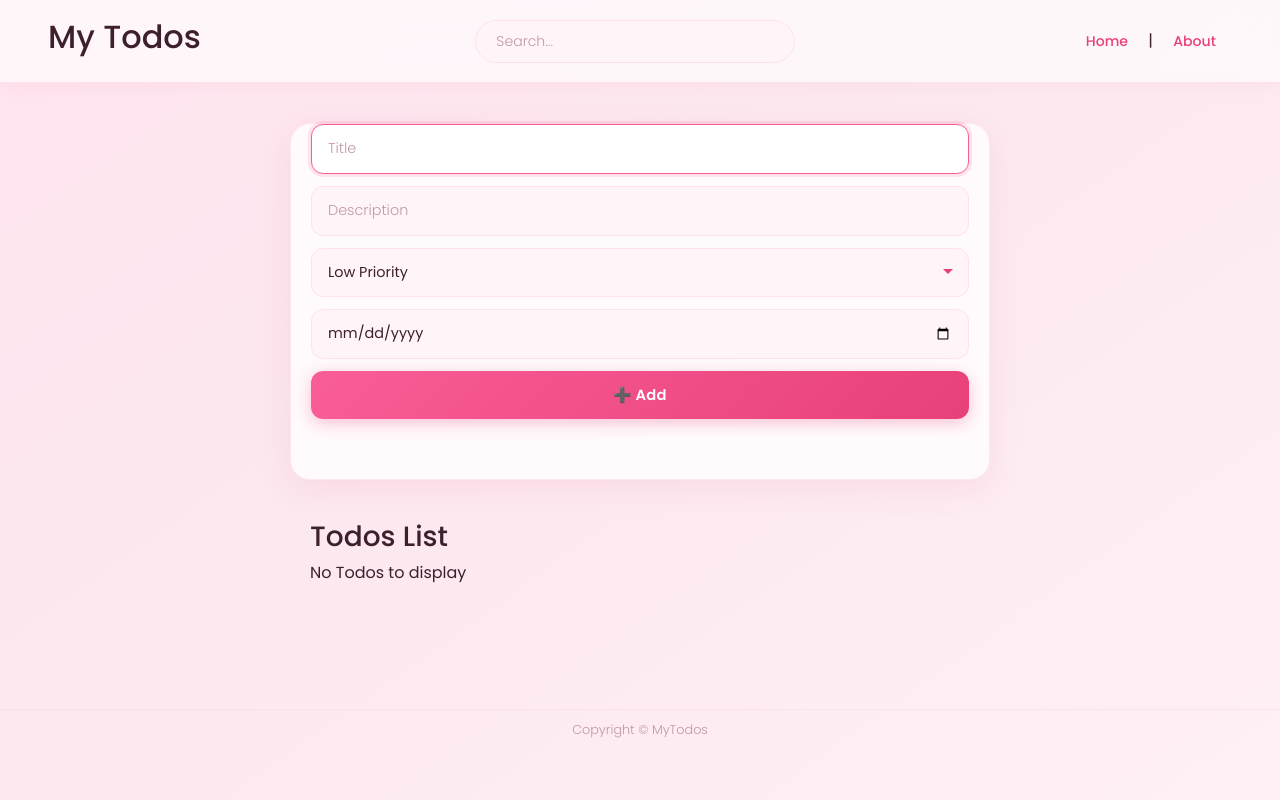
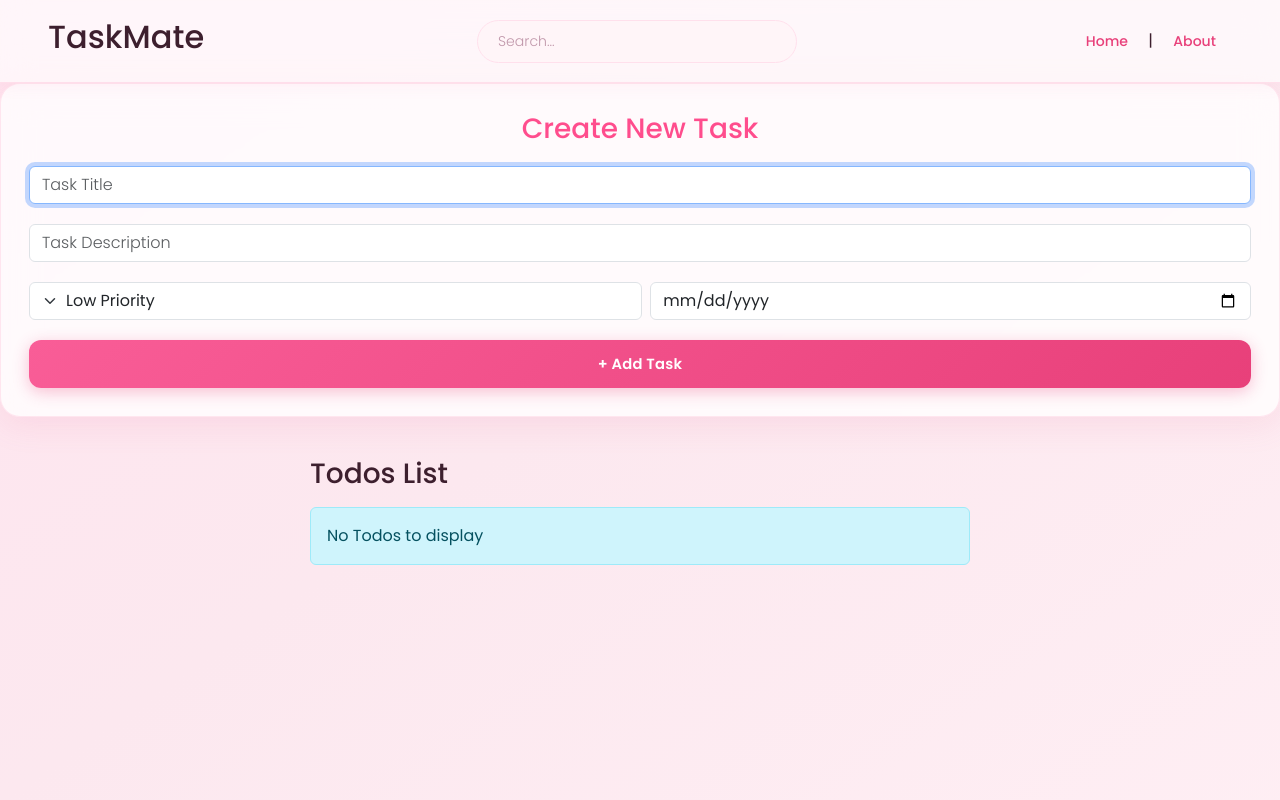
Before and after one commit to sanyaaflj-max/todos-list, a React (Create React App) app: page / in a window 1280 px wide. Shown: the top 800 px of the page. Built offline with nearby package versions, Linux system fonts and the light colour scheme.

Commit message:
Completed useRef focus logic and initialized TodoContext structure

```diff
--- a/src/App.js
+++ b/src/App.js
@@ -1,20 +1,27 @@
-import React, { useState, useEffect, useMemo, useCallback } from "react";
+import React, { useState, useEffect, useMemo, useCallback, useReducer } from "react";
 import { BrowserRouter as Router, Routes, Route } from "react-router-dom";
+import { TodoContext } from "./context/TodoContext"; // Check this path!
 
 import Header from "./MyComponents/Header";
 import { Todos } from "./MyComponents/Todos";
 import { AddTodo } from "./MyComponents/AddTodo";
 import { Footer } from "./MyComponents/Footer";
 import { About } from "./MyComponents/About";
-
 import "./App.css";
 
+const todoReducer = (state, action) => {
+  switch (action.type) {
+    case "ADD": return [...state, action.payload];
+    case "DELETE": return state.filter(t => t.id !== action.payload);
+    case "TOGGLE": return state.map(t => t.id === action.payload ? { ...t, done: !t.done } : t);
+    default: return state;
+  }
+};
+
 function App() {
-  const [todos, setTodos] = useState(() => {
-    try {
+  const [todos, dispatch] = useReducer(todoReducer, [], () => {
     const saved = localStorage.getItem("todos");
     return saved ? JSON.parse(saved) : [];
-    } catch (error) { return []; }
   });
 
   const [searchQuery, setSearchQuery] = useState("");
@@ -24,52 +31,47 @@ function App() {
     localStorage.setItem("todos", JSON.stringify(todos));
   }, [todos]);
 
-  // ✅ USECALLBACK: Prevents re-creating functions unless 'todos' changes
   const addTodo = useCallback((title, desc, priority, dueDate) => {
-    const newTodo = {
-      id: Date.now(),
-      title, desc, priority: priority || "Low", dueDate: dueDate || "", done: false,
-    };
-    setTodos((prev) => [...prev, newTodo]);
+    const newTodo = { id: Date.now(), title, desc, priority, dueDate, done: false };
+    dispatch({ type: "ADD", payload: newTodo });
   }, []);
 
-  const deleteTodo = useCallback((id) => {
-    setTodos((prev) => prev.filter((todo) => todo.id !== id));
-  }, []);
+  const deleteTodo = useCallback((id) => dispatch({ type: "DELETE", payload: id }), []);
+  const toggleTodo = useCallback((id) => dispatch({ type: "TOGGLE", payload: id }), []);
 
-  const toggleTodo = useCallback((id) => {
-    setTodos((prev) =>
-      prev.map((todo) => todo.id === id ? { ...todo, done: !todo.done } : todo)
-    );
-  }, []);
-
-  const editTodo = useCallback((id, title, desc) => {
-    setTodos((prev) =>
-      prev.map((todo) => todo.id === id ? { ...todo, title, desc } : todo)
-    );
-  }, []);
-
-  // ✅ USEMEMO: Only filters the list when 'todos' or 'searchQuery' actually change
   const filteredTodos = useMemo(() => {
-    return todos.filter((todo) =>
-      todo.title.toLowerCase().includes(searchQuery.toLowerCase())
-    );
+    return todos.filter(t => t.title.toLowerCase().includes(searchQuery.toLowerCase()));
   }, [todos, searchQuery]);
 
  return (
-    <div className={`app-container ${darkMode ? "dark" : ""}`}>
+  <TodoContext.Provider value={{ todos: filteredTodos, addTodo, deleteTodo, toggleTodo }}>
     <Router>
-        <Header title="My Todos" searchQuery={searchQuery} onSearchChange={setSearchQuery} darkMode={darkMode} setDarkMode={setDarkMode} />
+      <Header title="TaskMate" searchQuery={searchQuery} onSearchChange={setSearchQuery} darkMode={darkMode} setDarkMode={setDarkMode} />
       <div className="main-content">
         <Routes>
-            <Route path="/" element={<><AddTodo addTodo={addTodo} /><Todos todos={filteredTodos} onDelete={deleteTodo} onToggle={toggleTodo} onEdit={editTodo} /></>} />
+          <Route path="/" element={
+            <>
+              <AddTodo />
+              <Todos />
+            </>
+          } />
           <Route path="/about" element={<About />} />
         </Routes>
       </div>
       <Footer />
     </Router>
+  </TodoContext.Provider>
+);
+// ... rest of your code
+  return (
+    <TodoContext.Provider value={{ todos: filteredTodos, addTodo, deleteTodo, toggleTodo }}>
+      <div className={`app-container ${darkMode ? "dark" : ""}`}>
+        <Router>
+           {/* ... your components */}
+        </Router>
       </div>
-  );
-}
+    </TodoContext.Provider>
+  ); // <--- This line is likely what's causing the error if brackets above are missing
+} // <--- You might be missing this closing brace for the App function!
 
 export default App;
--- a/src/MyComponents/AddTodo.js
+++ b/src/MyComponents/AddTodo.js
@@ -1,57 +1,59 @@
-import React, { useState, useRef, useEffect } from "react";
+import React, { useState, useRef, useEffect, useContext } from "react";
+import { TodoContext } from "../context/TodoContext";
 
-export const AddTodo = ({ addTodo }) => {
+export const AddTodo = () => {
+  const context = useContext(TodoContext);
   const [title, setTitle] = useState("");
   const [desc, setDesc] = useState("");
   const [priority, setPriority] = useState("Low");
   const [dueDate, setDueDate] = useState("");
-  // ✅ create ref
   const inputRef = useRef(null);
 
-  // ✅ focus input on load
   useEffect(() => {
-    inputRef.current.focus();
+    if (inputRef.current) inputRef.current.focus();
   }, []);
+
+  // This safety check prevents the "Cannot destructure property 'addTodo' of undefined" error
+  if (!context) return null;
+  const { addTodo } = context;
 
   const submit = (e) => {
     e.preventDefault();
-
     if (!title || !desc) {
-      alert("Title or Description cannot be empty");
+      alert("Title and Description are required!");
       return;
     }
-
-    addTodo(title, desc,priority,dueDate);
+    addTodo(title, desc, priority, dueDate);
     setTitle("");
     setDesc("");
-    setPriority("Low");
-    setDueDate("");
-
-    // ✅ focus again after adding
-    inputRef.current.focus();
+    if (inputRef.current) inputRef.current.focus();
   };
 
   return (
-    <form onSubmit={submit} className="container">
+    <div className="form-container">
+      <form onSubmit={submit} className="todo-form">
+        <h3 className="text-center" style={{color: "#ff4d8d"}}>Create New Task</h3>
 
-      {/* Title input with ref */}
         <input
           ref={inputRef}
           type="text"
-        placeholder="Title"
+          className="form-control mb-2"
+          placeholder="Task Title"
           value={title}
           onChange={(e) => setTitle(e.target.value)}
         />
 
         <input
           type="text"
-        placeholder="Description"
+          className="form-control mb-2"
+          placeholder="Task Description"
           value={desc}
           onChange={(e) => setDesc(e.target.value)}
         />
 
-
+        <div className="d-flex gap-2 mb-2">
           <select
+            className="form-select"
             value={priority}
             onChange={(e) => setPriority(e.target.value)}
           >
@@ -60,13 +62,16 @@ export const AddTodo = ({ addTodo }) => {
             <option value="High">High Priority</option>
           </select>
 
-
           <input
             type="date"
+            className="form-control"
             value={dueDate}
             onChange={(e) => setDueDate(e.target.value)}
           />
-      <button type="submit">➕ Add</button>
+        </div>
+
+        <button type="submit" className="add-btn w-100">+ Add Task</button>
       </form>
+    </div>
   );
 };
--- a/src/MyComponents/TodoItem.js
+++ b/src/MyComponents/TodoItem.js
@@ -3,33 +3,38 @@ import React from "react";
 export const TodoItem = ({ todo, onDelete, onToggle }) => {
   return (
     <div className="todo-card">
-
-      {/* Checkbox */}
+      {/* Checkbox for Toggle */}
       <input
         type="checkbox"
-        checked={todo.done || false}
-        onChange={() => onToggle(todo.id)}
+        checked={todo.done}
+        onChange={() => onToggle(todo.id)} // Correctly passing ID
       />
 
       {/* Text Content */}
       <div className={`todo-text ${todo.done ? "done" : ""}`}>
-        <div className="todo-title">
-          {todo.title || "No Title"}
-        </div>
+        <div className="todo-title">{todo.title}</div>
+        <div className="todo-desc">{todo.desc}</div>
 
-        <div className="todo-desc">
-          {todo.desc || "No Description"}
+        <div className="todo-extra">
+          <span className={`priority ${todo.priority?.toLowerCase()}`}>
+            {todo.priority}
+          </span>
+
+          {todo.dueDate && (
+            <span className="date">
+              📅 {todo.dueDate}
+            </span>
+          )}
         </div>
       </div>
 
-      {/* Delete Button */}
+      {/* Delete Button - UPDATED to pass todo.id */}
       <button
         className="delete-btn"
-        onClick={() => onDelete(todo)}
+        onClick={() => onDelete(todo.id)} // 👈 Changed from todo to todo.id
       >
         Delete
       </button>
-
     </div>
   );
 };
--- a/src/MyComponents/Todos.js
+++ b/src/MyComponents/Todos.js
@@ -1,23 +1,36 @@
-import React from "react";
+import React, { useContext } from "react";
+import { TodoContext } from "../context/TodoContext";
 import { TodoItem } from "./TodoItem";
 
-export const Todos = ({ todos, onDelete, onToggle, onEdit }) => {  return (
-    <div className="container">
-      <h3>Todos List</h3>
+export const Todos = () => {
+  // 1. Grab the context data
+  const context = useContext(TodoContext);
 
+  // 2. Add the safety guard (very important!)
+  if (!context || !context.todos) {
+    return <div className="container mt-3">Loading Tasks...</div>;
+  }
+
+  const { todos, deleteTodo, toggleTodo } = context;
+
+  // 3. You MUST have a return statement here
+  return (
+    <div className="container" style={{ minHeight: "70vh" }}>
+      <h3 className="my-3">Todos List</h3>
       {todos.length === 0 ? (
-        <p>No Todos to display</p>
+        <div className="alert alert-info">No Todos to display</div>
       ) : (
-        todos.map((todo) => (
-          <TodoItem
-            key={todo.id}
-            todo={todo}
-            onDelete={onDelete}
-            onToggle={onToggle}
-            onEdit={onEdit}
-          />
-        ))
+        todos.map((todo) => {
+          return (
+            <TodoItem
+              key={todo.id}
+              todo={todo}
+              onDelete={deleteTodo}
+              onToggle={toggleTodo}
+            />
+          );
+        })
       )}
     </div>
-  );
+  ); // 4. Close your return here
 };
--- /dev/null
+++ b/src/context/TodoContext.js
@@ -0,0 +1,4 @@
+import { createContext } from "react";
+
+// This MUST have the word 'export' at the start
+export const TodoContext = createContext(null);
```
Lines whose indentation alone changed are shown as unchanged.
